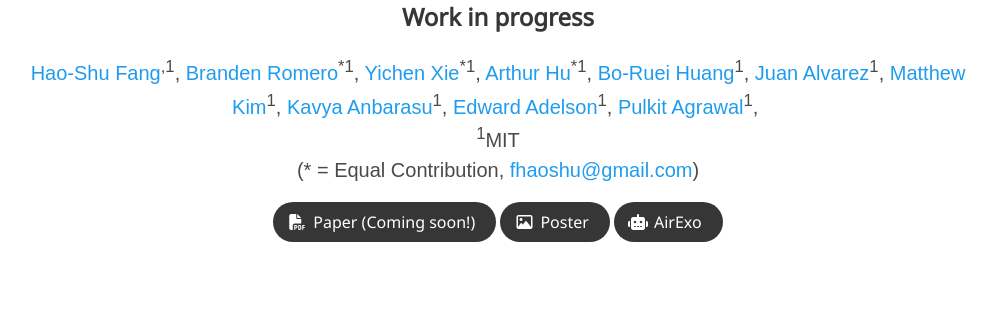
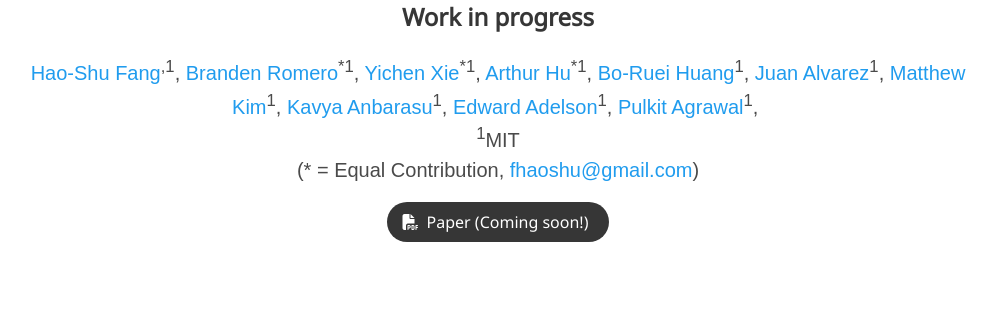
Before and after one commit to dex-op/dex-op.github.io, a plain HTML site: page index.html in a window 1280 px wide. Shown: the part 229-558 px from the top of the page, without its empty margins (142-1138 px from the left). Drawn offline with nearby package versions, Linux system fonts and the light colour scheme; some icons are missing; a web font is replaced by a local one.

Commit message:
Update index.html

```diff
--- a/index.html
+++ b/index.html
@@ -102,25 +102,6 @@
                       <i class="fas fa-file-pdf"></i>
                   </span>
                   <span>Paper (Coming soon!)</span>
-                </a>
-              </span>
-              <span class="link-block">
-                <a href="static/pdfs/poster.pdf"
-                   class="external-link button is-normal is-rounded is-dark">
-                  <span class="icon">
-                      <i class="fa fa-image"></i>
-                  </span>
-                  <span>Poster</span>
-                </a>
-              </span>
-              <!-- Video Link. -->
-              <span class="link-block">
-                <a href="#airexo"
-                   class="external-link button is-normal is-rounded is-dark">
-                  <span class="icon">
-                      <i class="fa fa-robot"></i>
-                  </span>
-                  <span>AirExo</span>
                 </a>
               </span>
             </div>
```
